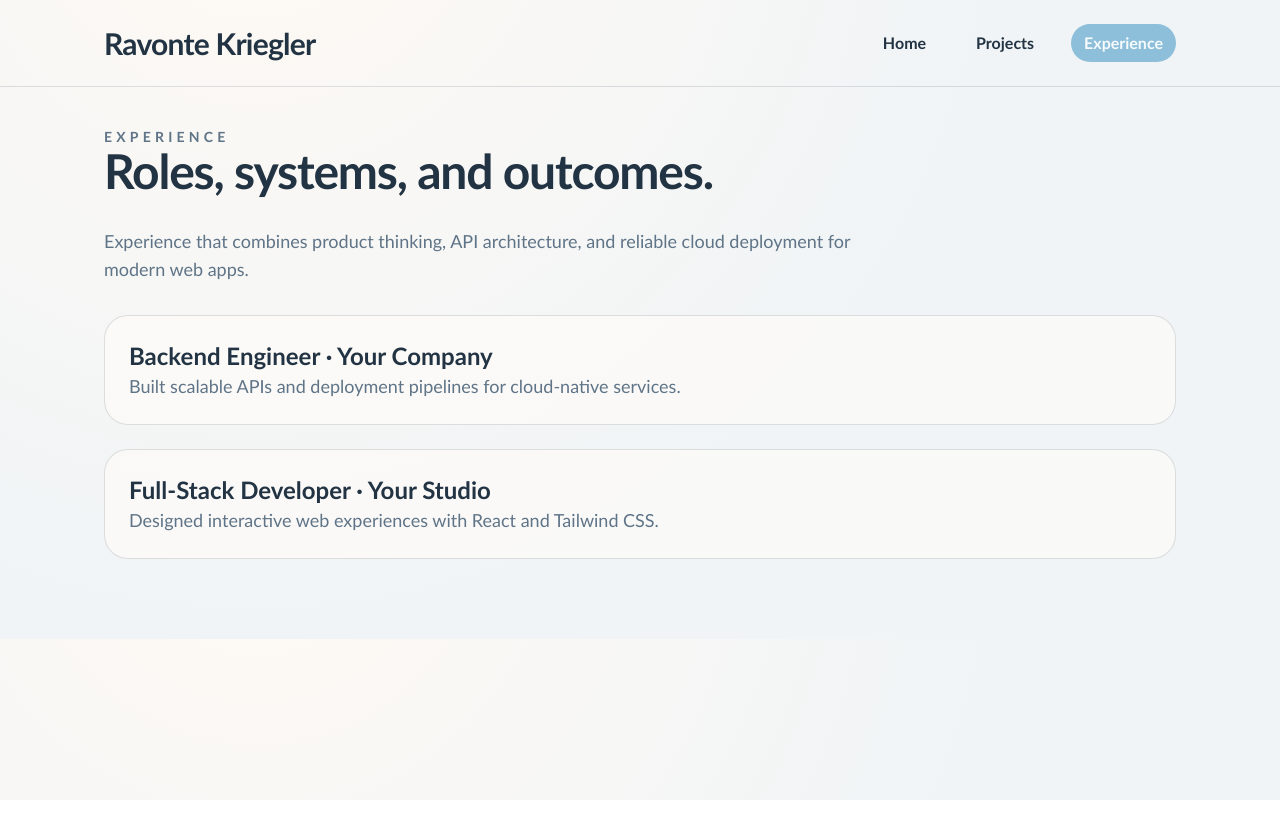
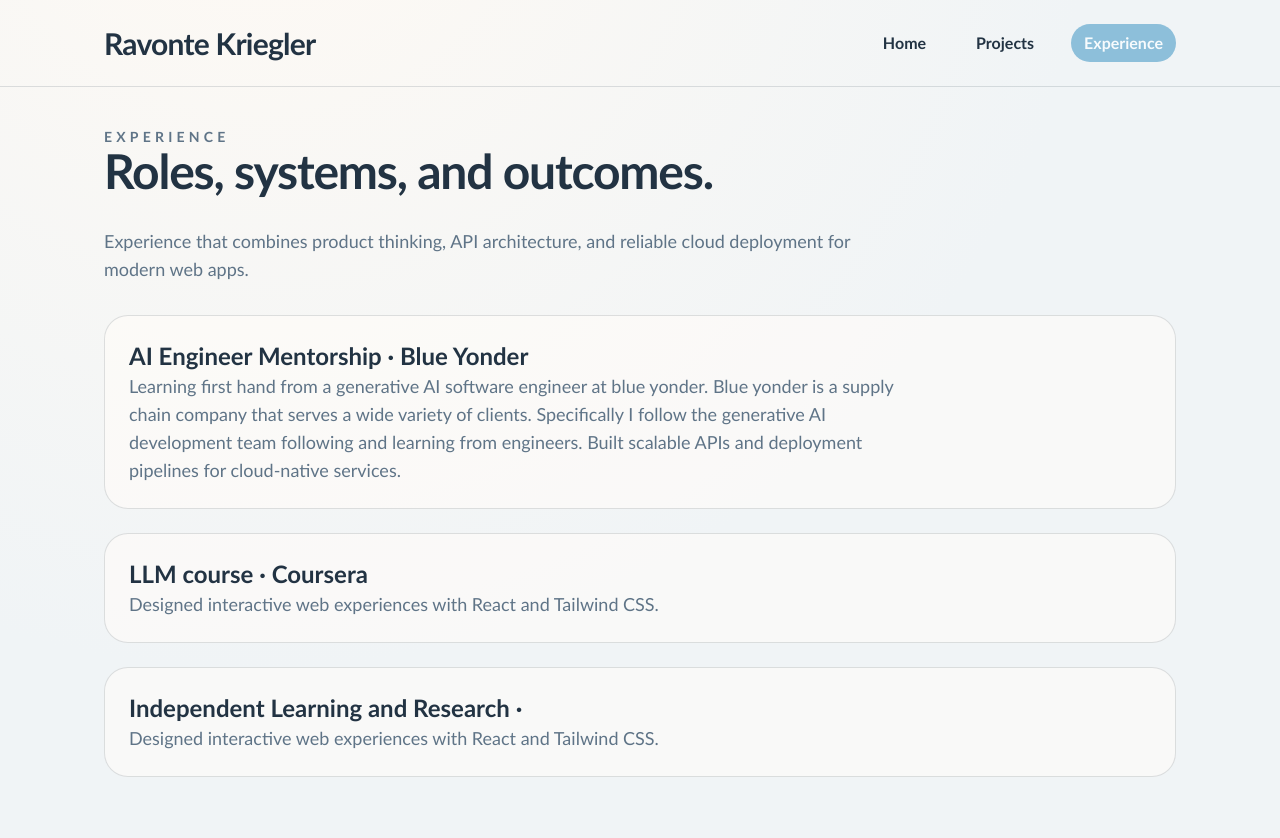
Before and after one commit to Ravonte-K/Personal-Portfolio, a Next.js app in the folder app/frontend/: page /resume in a window 1280 px wide. Shown: the top 838 px of the page. Before the commit the page ends 800 px from the top, so only its background shows below. Built offline with nearby package versions, Linux system fonts and the light colour scheme.

Commit message:
Details added to website

```diff
--- a/app/frontend/app/page.tsx
+++ b/app/frontend/app/page.tsx
@@ -8,7 +8,7 @@ export default function HomePage() {
           Portfolio
         </p>
         <h1 className="hero-heading">
-          Computer Science + Finance student.
+          Aspiring Computer Science & Finance student.
         </h1>
         <p className="hero-subcopy">
           I like building practical projects and keeping my options open across tech, data, and
--- a/app/frontend/app/projects/page.tsx
+++ b/app/frontend/app/projects/page.tsx
@@ -28,7 +28,7 @@ const projects: Project[] = [
     details: "Parses transcripts, extracts themes, and ranks key commentary for faster investor research."
   },
   {
-    title: "Example Project",
+    title: "Price prediction machine learning model",
     description: "Lorem ipsum dolor sit amet consectetur, adipisicing elit. Iusto, praesentium.",
     details: "A lightweight sandbox project for testing component structure and reusable layout patterns."
   },
--- a/app/frontend/app/resume/page.tsx
+++ b/app/frontend/app/resume/page.tsx
@@ -1,12 +1,19 @@
 const experience = [
   {
-    role: "Backend Engineer",
-    company: "Your Company",
-    summary: "Built scalable APIs and deployment pipelines for cloud-native services."
+    role: "AI Engineer Mentorship",
+    company: "Blue Yonder",
+    summary: `Learning first hand from a generative AI software engineer at blue yonder.
+    Blue yonder is a supply chain company that serves a wide variety of clients. Specifically I follow the generative AI development team following and learning from engineers.
+    Built scalable APIs and deployment pipelines for cloud-native services.`
   },
   {
-    role: "Full-Stack Developer",
-    company: "Your Studio",
+    role: "LLM course",
+    company: "Coursera",
+    summary: "Designed interactive web experiences with React and Tailwind CSS."
+  },
+  {
+    role: "Independent Learning and Research",
+    company: "",
     summary: "Designed interactive web experiences with React and Tailwind CSS."
   }
 ];
```
